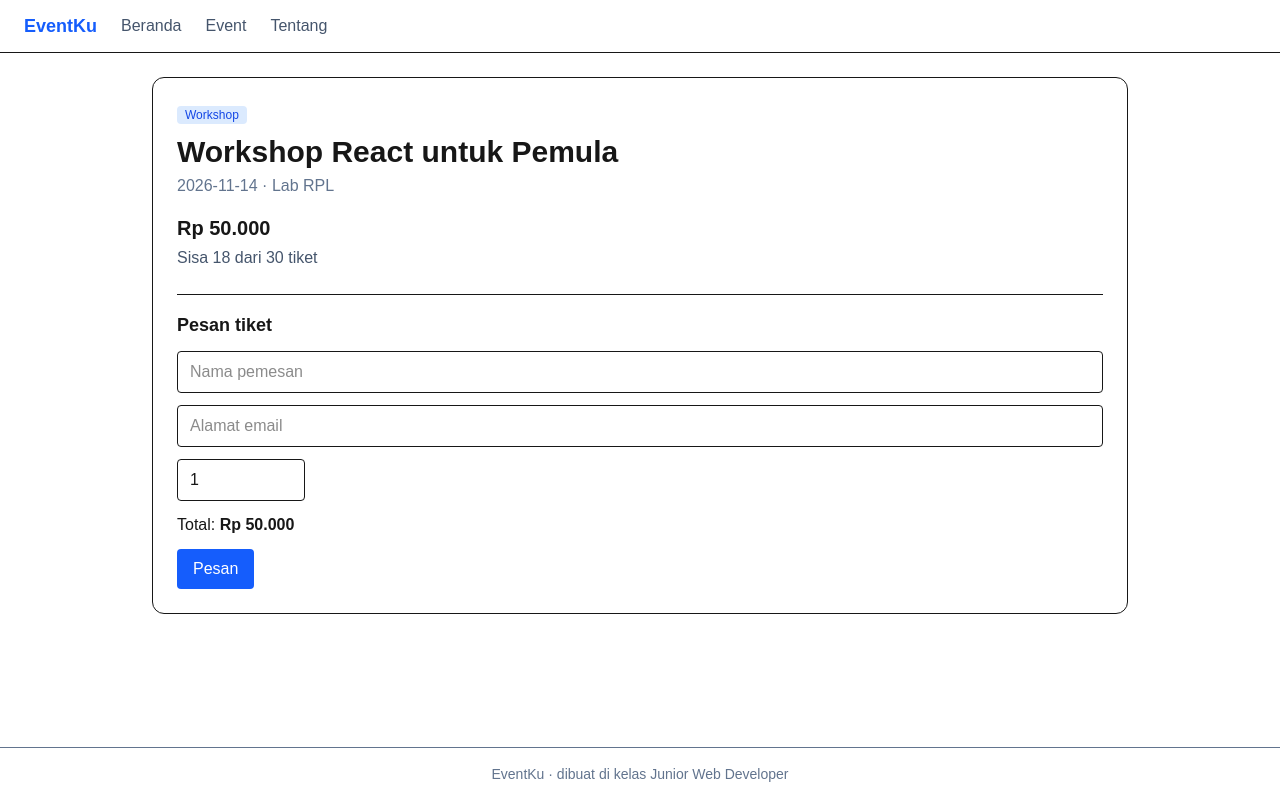
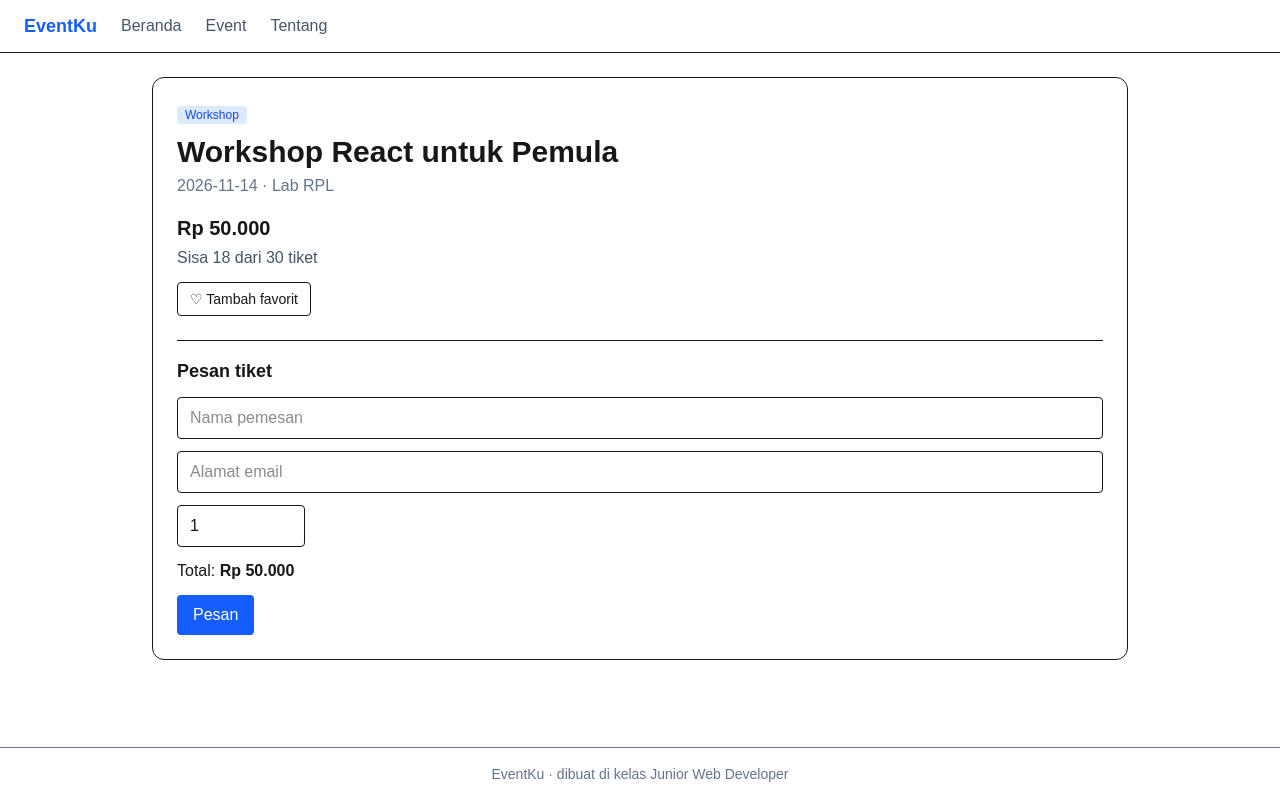
Before and after one commit to deviputrirpl1/latihan-nextjs, a Next.js app: page /event/1 in a window 1280 px wide. Built offline with nearby package versions, Linux system fonts and the light colour scheme.

Commit message:
menambahkan fitur favorit event

```diff
--- a/app/event/[id]/page.tsx
+++ b/app/event/[id]/page.tsx
@@ -1,24 +1,39 @@
+
 import { notFound } from "next/navigation";
 import { events, rupiah } from "@/data/events";
 import FormPesan from "@/components/FormPesan";
+import TombolFavorit from "@/components/TombolFavorit";
 
 export default async function Detail({ params }: PageProps<"/event/[id]">) {
   const { id } = await params;
   const event = events.find((e) => e.id === Number(id));
+
   if (!event) notFound();
 
   const sisa = event.kuota - event.terisi;
+
   return (
     <article className="rounded-xl border bg-white p-6">
       <span className="rounded bg-blue-100 px-2 py-0.5 text-xs text-blue-700">
         {event.kategori}
       </span>
+
       <h1 className="mt-2 text-3xl font-bold">{event.judul}</h1>
+
       <p className="mt-1 text-slate-500">
         {event.tanggal} · {event.lokasi}
       </p>
-      <p className="mt-4 text-xl font-semibold">{rupiah(event.harga)}</p>
-      <p className="mt-1 text-slate-600">Sisa {sisa} dari {event.kuota} tiket</p>
+
+      <p className="mt-4 text-xl font-semibold">
+        {rupiah(event.harga)}
+      </p>
+
+      <p className="mt-1 text-slate-600">
+        Sisa {sisa} dari {event.kuota} tiket
+      </p>
+
+      <TombolFavorit id={event.id} />
+
       <FormPesan event={event} />
     </article>
   );
--- /dev/null
+++ b/components/TombolFavorit.tsx
@@ -0,0 +1,51 @@
+
+"use client";
+
+import { useEffect, useState } from "react";
+
+type Penyimpanan = {
+  getItem: (key: string) => string | null;
+  setItem: (key: string, value: string) => void;
+};
+
+export default function TombolFavorit({ id }: { id: number }) {
+  const [favorit, setFavorit] = useState(false);
+
+  function ambilPenyimpanan() {
+    return (globalThis as unknown as {
+      localStorage: Penyimpanan;
+    }).localStorage;
+  }
+
+  useEffect(() => {
+    const simpan: number[] = JSON.parse(
+      ambilPenyimpanan().getItem("favorit") ?? "[]"
+    );
+
+    setFavorit(simpan.includes(id));
+  }, [id]);
+
+  function ubah() {
+    const storage = ambilPenyimpanan();
+
+    const simpan: number[] = JSON.parse(
+      storage.getItem("favorit") ?? "[]"
+    );
+
+    const baru = simpan.includes(id)
+      ? simpan.filter((x) => x !== id)
+      : [...simpan, id];
+
+    storage.setItem("favorit", JSON.stringify(baru));
+    setFavorit(baru.includes(id));
+  }
+
+  return (
+    <button
+      onClick={ubah}
+      className="mt-3 rounded border px-3 py-1.5 text-sm"
+    >
+      {favorit ? "♥ Favorit" : "♡ Tambah favorit"}
+    </button>
+  );
+}
```
